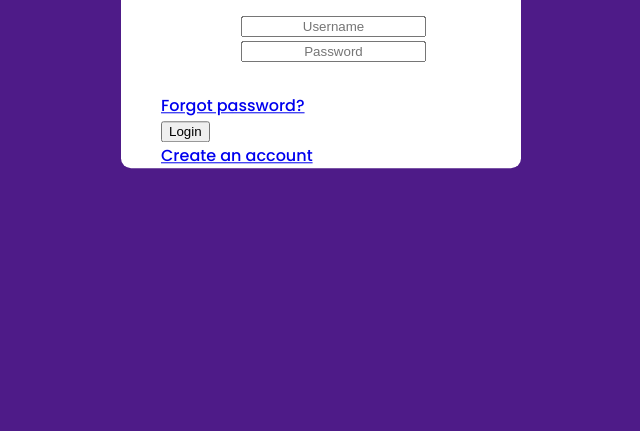
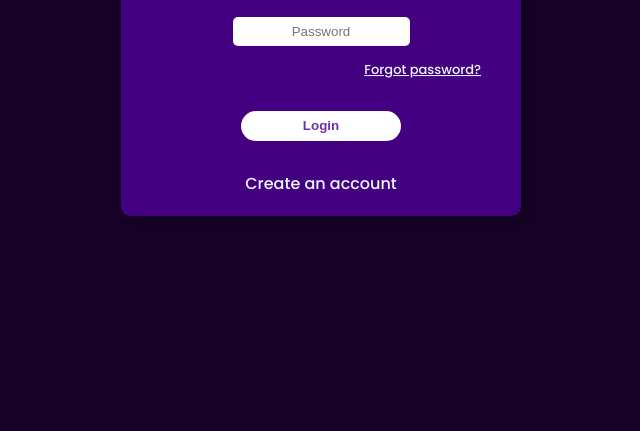
Before and after one commit to willpch/login-screen, a plain HTML site: page index.html in a window 1280 px wide. Shown: the part 369-800 px from the top of the page, without its empty margins (319-959 px from the left). Drawn offline with Linux system fonts and the light colour scheme.

Commit message:
Add color and styles

```diff
--- a/css/style.css
+++ b/css/style.css
@@ -2,7 +2,7 @@ body {
 	margin: 0;
 	padding: 0;
 	font-family: Poppins, sans-serif;
-	background: rgb(78, 27, 136);
+	background: rgb(23, 2, 39);
 }
 
 main {
@@ -11,26 +11,71 @@ main {
 	left: 50%;
 	transform: translate(-50%, -50%);
 	width: 400px;
-	background: white;
+	background: rgb(67, 1, 129);
 	border-radius: 10px;
+	box-shadow: 5px 2px 8px rgba(0, 0, 0, 0.247);
 }
 
 main h1 {
 	text-align: center;
+	color: white;
 	padding-bottom: 20px;
-	border-bottom: 1px solid silver;
+	border-bottom: 1px solid rgb(23, 2, 39);
 }
 
 main form {
 	padding: 0 40px;
-	box-sizing: border-box;
 }
 
 form .txt-field {
-	position: relative;
-	margin: 30px 25%;
+	text-align: center;
+}
+
+.forgot-pass {
+	text-align: right;
+}
+
+.forgot-pass a {
+	font-size: small;
+	color: aliceblue;
+}
+
+.signup {
+	text-align: center;
+	margin-bottom: 20px;
+}
+
+.signup a {
+	color: aliceblue;
+	text-decoration: none;
 }
 
 .txt-field input {
-	text-align: center;;
+	text-align: center;
+	padding: 7px 0;
+	margin: 10px 0;
+	border: none;
+	border-radius: 5px;
 }
+
+.login-panel {
+	text-align: center;
+}
+
+#btn-submit {
+	width: 50%;
+	background: white;
+	border: none;
+	border-radius: 50px;
+	height: 30px;
+	font-weight: 600;
+	color: rgb(109, 47, 167);
+	margin: 30px 0;
+	cursor: pointer;
+}
+
+#btn-submit:hover{
+	background-color: rgb(123, 177, 235);
+	color: white;
+	transition: 0.5s;
+}
```
